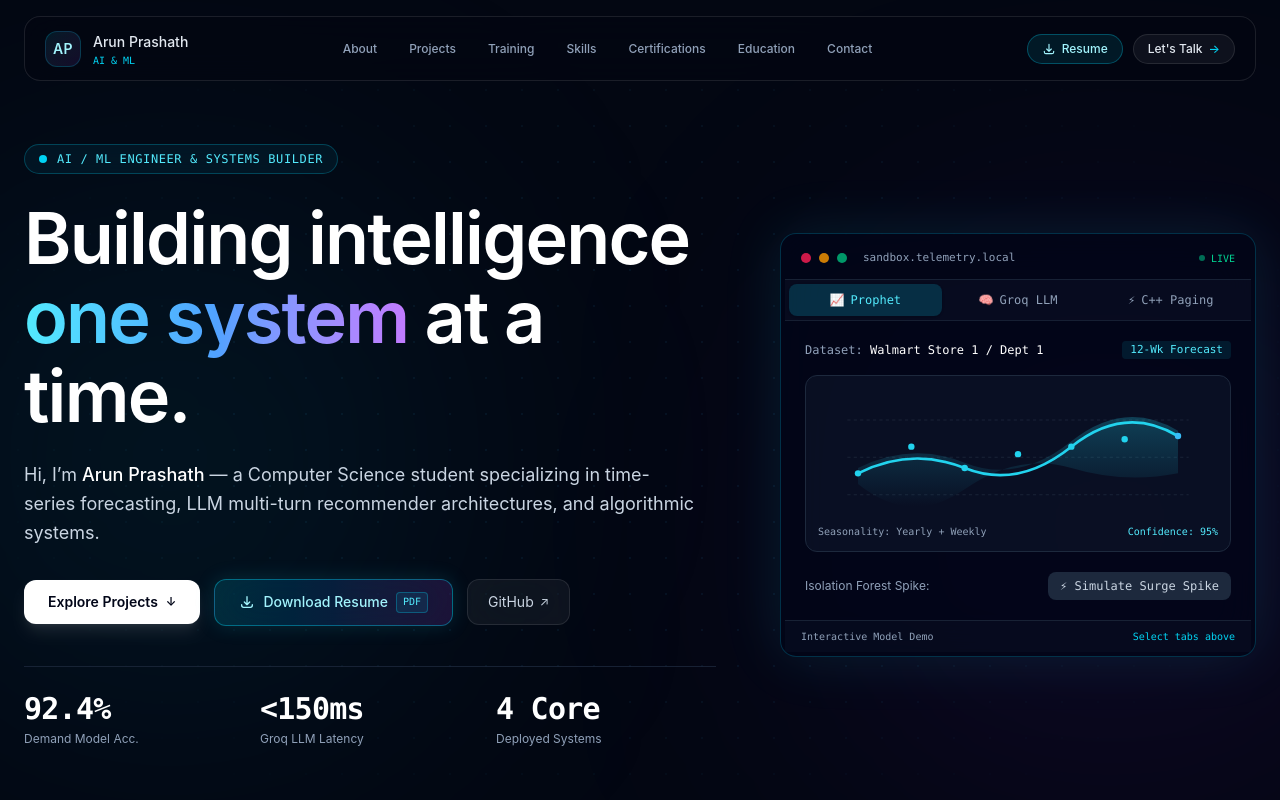
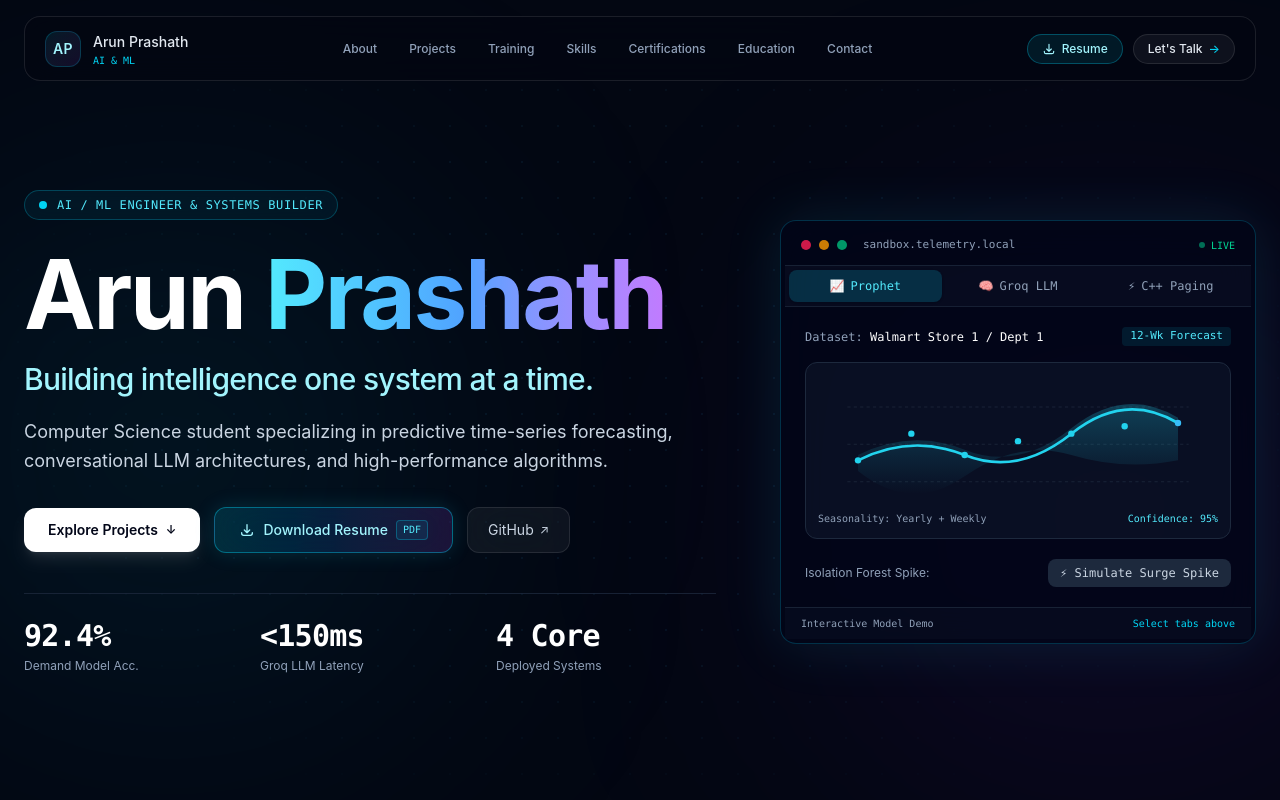
Before and after one commit to arunprashath06/portfolio, a React app: page / in a window 1280 px wide. Shown: the top 800 px of the page. Built offline with nearby package versions, Linux system fonts and the light colour scheme; the HTML template or start-up script is replaced by a standard one.

Commit message:
feat: make Arun Prashath the prominent hero heading

```diff
--- a/src/components/Hero.jsx
+++ b/src/components/Hero.jsx
@@ -89,17 +89,22 @@ function Hero() {
             </span>
           </div>
 
-          <h1 className="mt-6 text-4xl font-semibold leading-[1.1] tracking-tight text-white sm:text-6xl lg:text-7xl">
-            Building intelligence{' '}
+          {/* Name Heading */}
+          <h1 className="mt-6 text-5xl font-bold leading-[1.05] tracking-tight text-white sm:text-7xl lg:text-8xl">
+            Arun{' '}
             <span className="bg-gradient-to-r from-cyan-300 via-blue-400 to-purple-400 bg-clip-text text-transparent">
-              one system
-            </span>{' '}
-            at a time.
+              Prashath
+            </span>
           </h1>
 
-          <p className="mt-6 max-w-2xl text-base leading-relaxed text-slate-300 sm:text-lg">
-            Hi, I’m <span className="font-medium text-white">Arun Prashath</span> — a Computer Science student
-            specializing in time-series forecasting, LLM multi-turn recommender architectures, and algorithmic systems.
+          {/* Subheading / Tagline */}
+          <p className="mt-4 text-xl font-medium tracking-tight text-cyan-200 sm:text-2xl lg:text-3xl">
+            Building intelligence one system at a time.
+          </p>
+
+          <p className="mt-5 max-w-2xl text-base leading-relaxed text-slate-300 sm:text-lg">
+            Computer Science student specializing in predictive time-series forecasting,
+            conversational LLM architectures, and high-performance algorithms.
           </p>
 
           {/* Action CTAs */}
```
